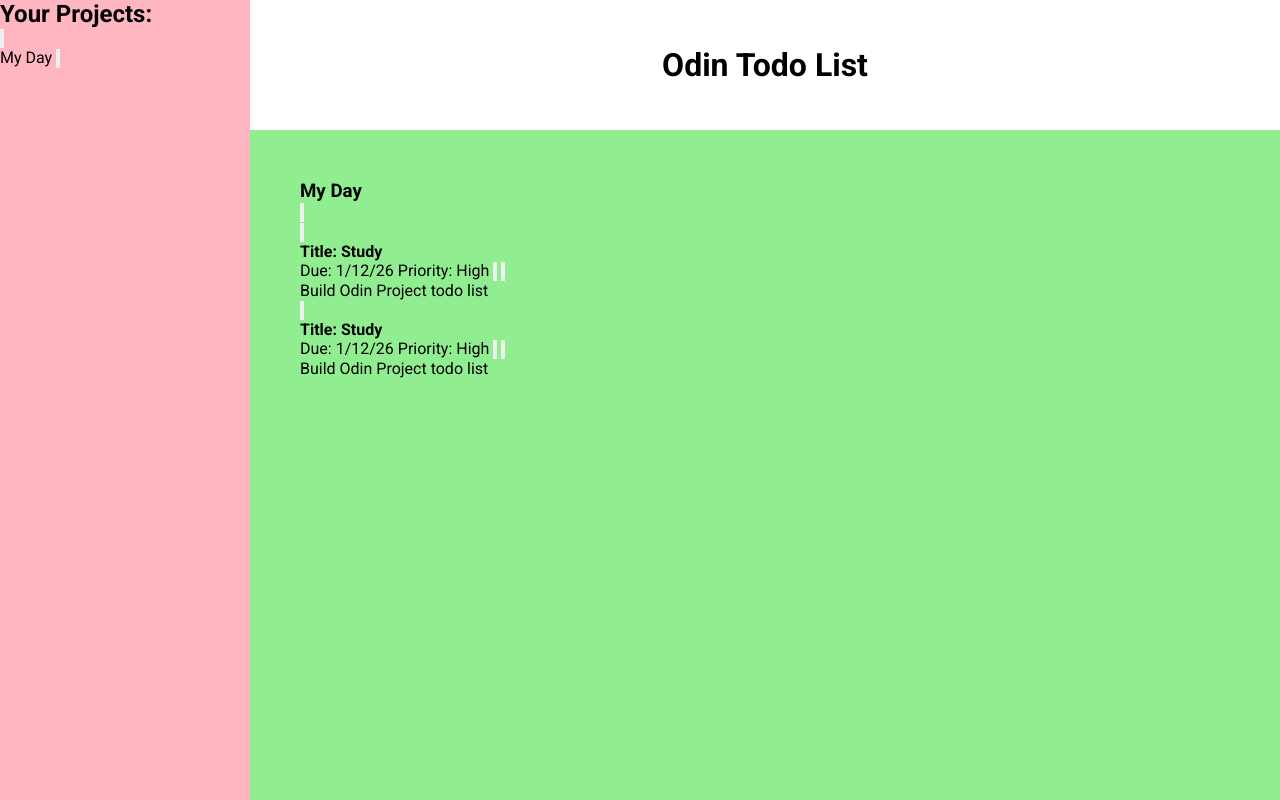
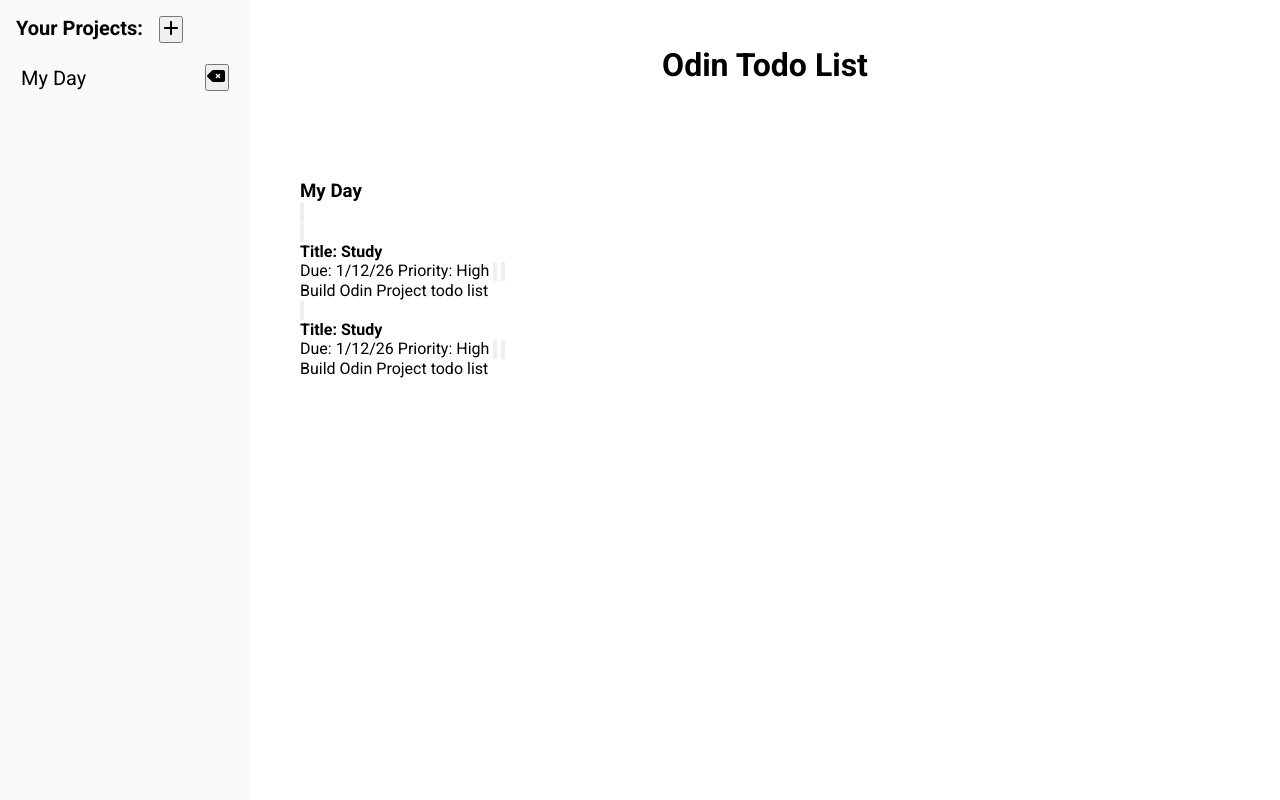
Before and after one commit to veiledjune/odin-todo-list, a website built with webpack: page src/index.html in a window 1280 px wide. Built offline with nearby package versions, Linux system fonts and the light colour scheme.

Commit message:
style: Nav layout and content styles

```diff
--- a/src/styles.css
+++ b/src/styles.css
@@ -40,7 +40,6 @@
   top: 0;
   bottom: 0;
   width: 250px;
-  background-color: lightpink;
 }
 
 .header {
@@ -50,7 +49,7 @@
 .main {
   grid-column-start: 2;
   grid-row-end: 3;
-  background-color: lightgreen;
+
   padding: 50px;
 }
 
@@ -61,3 +60,38 @@
   align-items: center;
   justify-content: center;
 }
+
+/*Nav*/
+
+.nav {
+  padding: 1em;
+  box-sizing: border-box;
+  background-color: rgb(250, 250, 250);
+}
+
+.nav img {
+  width: 20px;
+}
+
+.nav-title {
+  font-size: 1.25rem;
+}
+
+.nav-header {
+  display: flex;
+  gap: 1em;
+  margin-bottom: 1em;
+}
+
+.nav-project-item {
+  display: flex;
+  align-items: center;
+  justify-content: space-between;
+  font-size: 1.25rem;
+  cursor: pointer;
+  padding: 5px;
+}
+
+.nav-project-item:hover {
+  background-color: rgb(240, 239, 239);
+}
```
